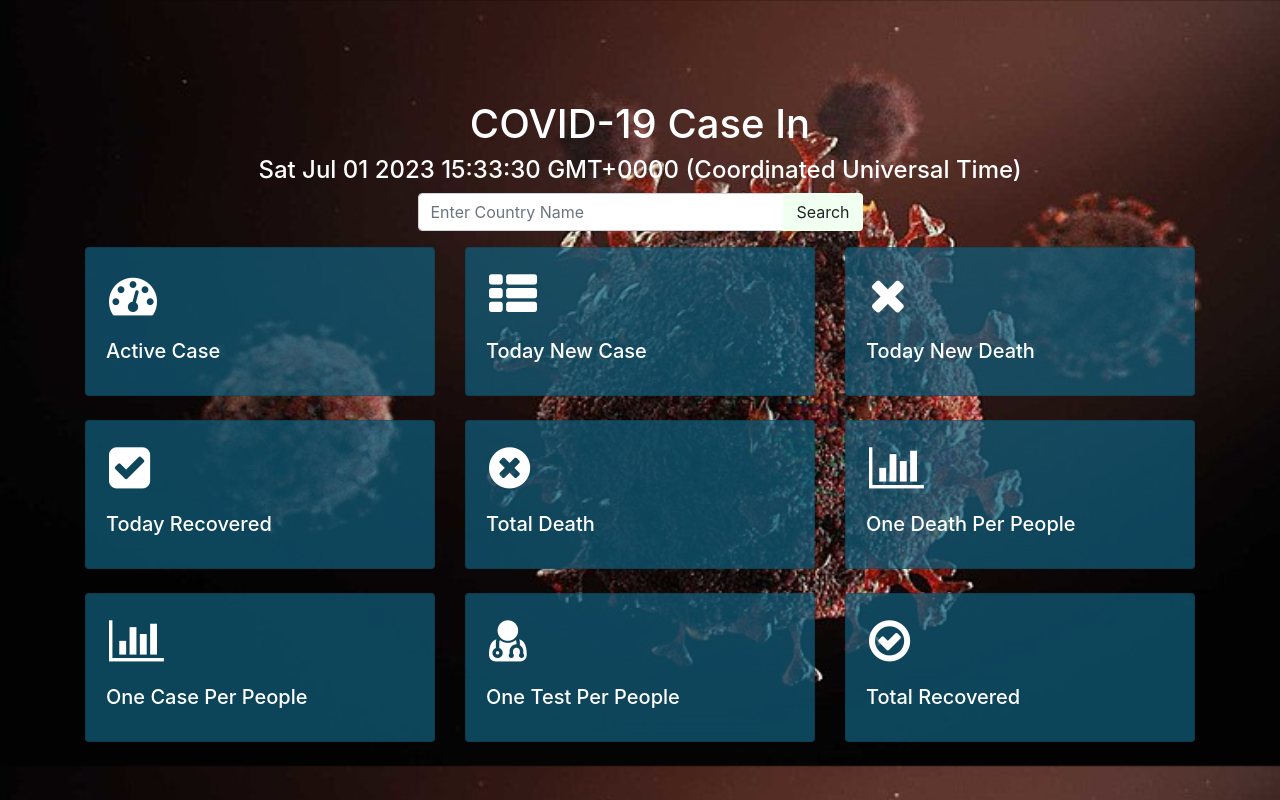
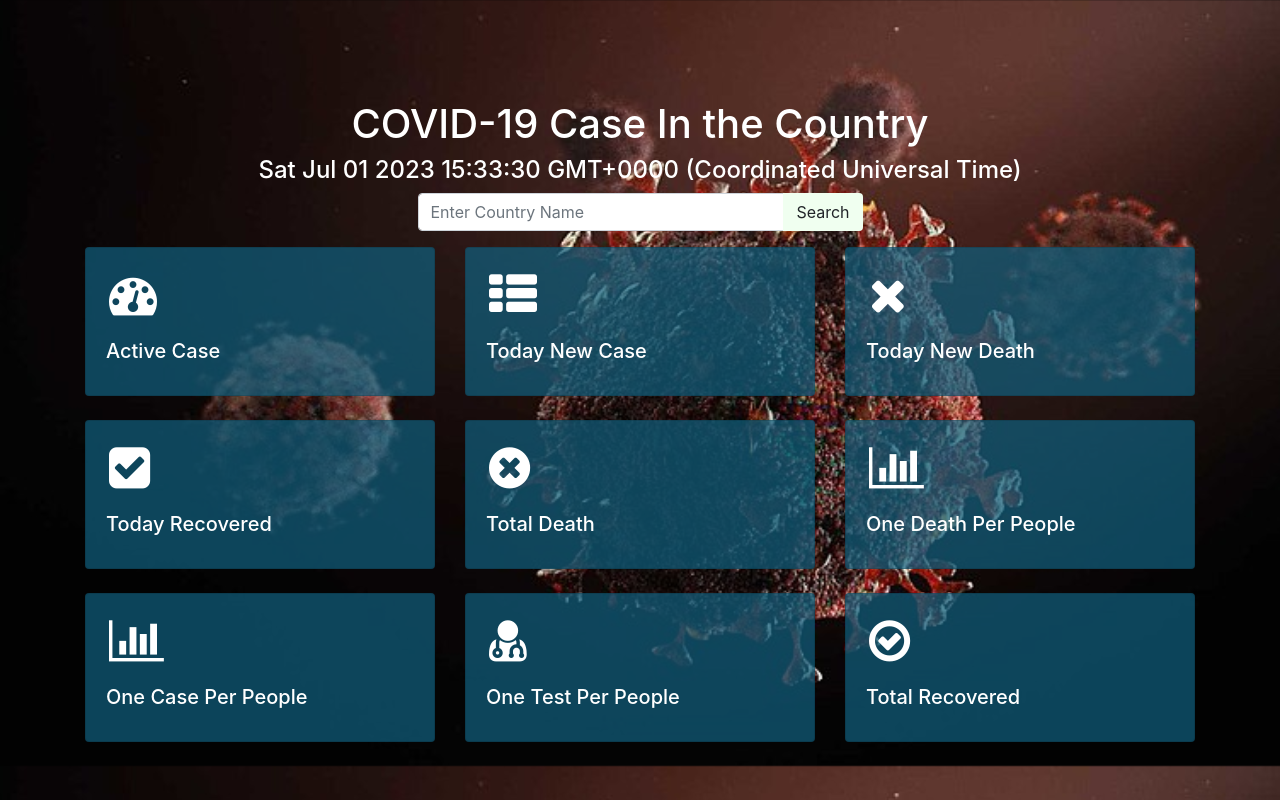
Before and after one commit to shovonkhan200h/covid-tracker, a plain HTML site: page index.html in a window 1280 px wide. Drawn offline with nearby package versions, Linux system fonts and the light colour scheme.

Commit message:
Update index.html

```diff
--- a/index.html
+++ b/index.html
@@ -17,7 +17,7 @@
     <main class="content-area container">
 
         <header>
-            <h1>COVID-19 Case In <span id="country-flag"></span></h1>
+            <h1>COVID-19 Case In the Country <span id="country-flag"></span></h1>
             <h4 id="date-today"></h4>
         </header>
 
```
